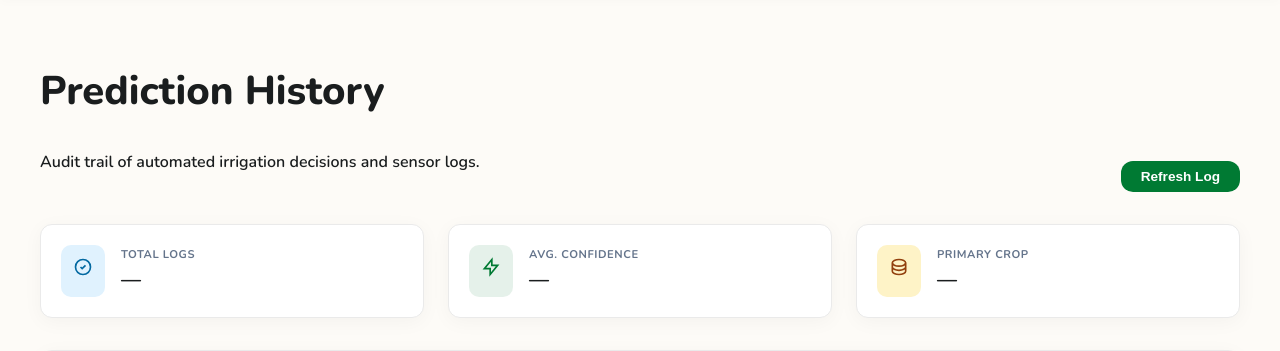
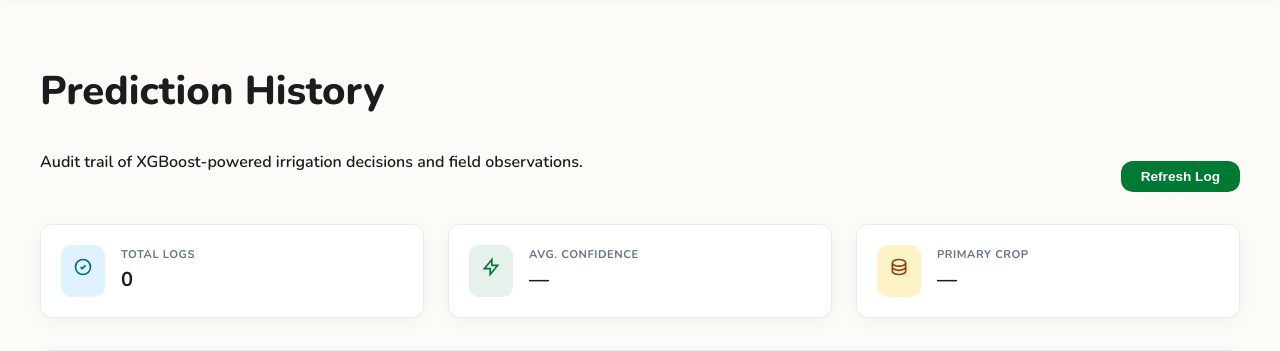
Before and after one commit to kumarsainit/precision-multiclass-irrigation-intelligence, a Flask app: page /history in a window 1280 px wide; the page is wider, and only the part inside the window is pictured. Shown: the part 65-416 px from the top of that part. Run offline with Flask 3, Linux system fonts and the light colour scheme; data that the repository does not hold is empty.

Commit message:
Revise prediction history page content and layout
Updated the prediction history page to reflect changes in the irrigation decision model and improved the layout and statistics display.

```diff
--- a/templates/history.html
+++ b/templates/history.html
@@ -6,42 +6,155 @@
 <div class="mb-6" style="display: flex; justify-content: space-between; align-items: flex-end; margin-bottom: 2rem;">
   <div>
     <h1 class="page-title">Prediction History</h1>
-    <p class="page-sub">Audit trail of automated irrigation decisions and sensor logs.</p>
+    <p class="page-sub">
+      Audit trail of XGBoost-powered irrigation decisions and field observations.
+    </p>
   </div>
-  <button onclick="loadHistory()" class="btn-primary" style="width: auto; padding: 0.5rem 1.25rem; font-size: 0.85rem;">
+
+  <button
+    onclick="loadHistory()"
+    class="btn-primary"
+    style="width: auto; padding: 0.5rem 1.25rem; font-size: 0.85rem;"
+  >
     Refresh Log
   </button>
 </div>
 
 <!-- Simple Summary Statistics -->
-<div class="two-col-grid" style="grid-template-columns: repeat(3, 1fr); margin-bottom: 2rem;">
-  <div class="card" style="padding: 1.25rem; display: flex; align-items: center; gap: 1rem;">
-    <div style="padding: 0.75rem; background: #e0f2fe; color: #0369a1; border-radius: 10px;">
-      <svg width="20" height="20" fill="none" stroke="currentColor" viewBox="0 0 24 24" stroke-width="2"><path d="M9 12l2 2 4-4m6 2a9 9 0 11-18 0 9 9 0 0118 0z"></path></svg>
+<div
+  class="two-col-grid"
+  style="grid-template-columns: repeat(3, 1fr); margin-bottom: 2rem;"
+>
+  <div
+    class="card"
+    style="padding: 1.25rem; display: flex; align-items: center; gap: 1rem;"
+  >
+    <div
+      style="padding: 0.75rem; background: #e0f2fe; color: #0369a1; border-radius: 10px;"
+    >
+      <svg
+        width="20"
+        height="20"
+        fill="none"
+        stroke="currentColor"
+        viewBox="0 0 24 24"
+        stroke-width="2"
+      >
+        <path d="M9 12l2 2 4-4m6 2a9 9 0 11-18 0 9 9 0 0118 0z"></path>
+      </svg>
     </div>
+
     <div>
-      <div style="font-size: 0.7rem; color: var(--text-muted); text-transform: uppercase; font-weight: 700; letter-spacing: 0.05em;">Total Logs</div>
-      <div style="font-size: 1.25rem; font-weight: 700;" id="stat-total">—</div>
+      <div
+        style="
+          font-size: 0.7rem;
+          color: var(--text-muted);
+          text-transform: uppercase;
+          font-weight: 700;
+          letter-spacing: 0.05em;
+        "
+      >
+        Total Logs
+      </div>
+
+      <div
+        style="font-size: 1.25rem; font-weight: 700;"
+        id="stat-total"
+      >
+        —
+      </div>
     </div>
   </div>
 
-  <div class="card" style="padding: 1.25rem; display: flex; align-items: center; gap: 1rem;">
-    <div style="padding: 0.75rem; background: var(--primary-soft); color: var(--primary); border-radius: 10px;">
-      <svg width="20" height="20" fill="none" stroke="currentColor" viewBox="0 0 24 24" stroke-width="2"><path d="M13 10V3L4 14h7v7l9-11h-7z"></path></svg>
+  <div
+    class="card"
+    style="padding: 1.25rem; display: flex; align-items: center; gap: 1rem;"
+  >
+    <div
+      style="
+        padding: 0.75rem;
+        background: var(--primary-soft);
+        color: var(--primary);
+        border-radius: 10px;
+      "
+    >
+      <svg
+        width="20"
+        height="20"
+        fill="none"
+        stroke="currentColor"
+        viewBox="0 0 24 24"
+        stroke-width="2"
+      >
+        <path d="M13 10V3L4 14h7v7l9-11h-7z"></path>
+      </svg>
     </div>
+
     <div>
-      <div style="font-size: 0.7rem; color: var(--text-muted); text-transform: uppercase; font-weight: 700; letter-spacing: 0.05em;">Avg. Confidence</div>
-      <div style="font-size: 1.25rem; font-weight: 700;" id="stat-conf">—</div>
+      <div
+        style="
+          font-size: 0.7rem;
+          color: var(--text-muted);
+          text-transform: uppercase;
+          font-weight: 700;
+          letter-spacing: 0.05em;
+        "
+      >
+        Avg. Confidence
+      </div>
+
+      <div
+        style="font-size: 1.25rem; font-weight: 700;"
+        id="stat-conf"
+      >
+        —
+      </div>
     </div>
   </div>
 
-  <div class="card" style="padding: 1.25rem; display: flex; align-items: center; gap: 1rem;">
-    <div style="padding: 0.75rem; background: #fef3c7; color: #92400e; border-radius: 10px;">
-      <svg width="20" height="20" fill="none" stroke="currentColor" viewBox="0 0 24 24" stroke-width="2"><path d="M4 7v10c0 2.21 3.582 4 8 4s8-1.79 8-4V7M4 7c0 2.21 3.582 4 8 4s8-1.79 8-4M4 7c0-2.21 3.582-4 8-4s8 1.79 8 4m0 5c0 2.21-3.582 4-8 4s-8-1.79-8-4"></path></svg>
+  <div
+    class="card"
+    style="padding: 1.25rem; display: flex; align-items: center; gap: 1rem;"
+  >
+    <div
+      style="
+        padding: 0.75rem;
+        background: #fef3c7;
+        color: #92400e;
+        border-radius: 10px;
+      "
+    >
+      <svg
+        width="20"
+        height="20"
+        fill="none"
+        stroke="currentColor"
+        viewBox="0 0 24 24"
+        stroke-width="2"
+      >
+        <path d="M4 7v10c0 2.21 3.582 4 8 4s8-1.79 8-4V7M4 7c0 2.21 3.582 4 8 4s8-1.79 8-4M4 7c0-2.21 3.582-4 8-4s8 1.79 8 4m0 5c0 2.21-3.582 4-8 4s-8-1.79-8-4"></path>
+      </svg>
     </div>
+
     <div>
-      <div style="font-size: 0.7rem; color: var(--text-muted); text-transform: uppercase; font-weight: 700; letter-spacing: 0.05em;">Primary Crop</div>
-      <div style="font-size: 1.25rem; font-weight: 700;" id="stat-crop">—</div>
+      <div
+        style="
+          font-size: 0.7rem;
+          color: var(--text-muted);
+          text-transform: uppercase;
+          font-weight: 700;
+          letter-spacing: 0.05em;
+        "
+      >
+        Primary Crop
+      </div>
+
+      <div
+        style="font-size: 1.25rem; font-weight: 700;"
+        id="stat-crop"
+      >
+        —
+      </div>
     </div>
   </div>
 </div>
@@ -49,7 +162,13 @@
 <div class="card">
   <div class="history-table-wrap">
     <div id="history-content">
-      <div style="padding: 4rem; text-align: center; color: var(--text-muted);">
+      <div
+        style="
+          padding: 4rem;
+          text-align: center;
+          color: var(--text-muted);
+        "
+      >
         <p>Synchronizing history...</p>
       </div>
     </div>
@@ -62,6 +181,7 @@
     border-collapse: collapse;
     text-align: left;
   }
+
   .history-table th {
     background: #FAFAFA;
     padding: 1rem 1.5rem;
@@ -71,13 +191,20 @@
     color: var(--text-muted);
     border-bottom: 1px solid var(--border-color);
   }
+
   .history-table td {
     padding: 1rem 1.5rem;
     border-bottom: 1px solid var(--border-color);
     font-size: 0.9rem;
   }
-  .history-table tr:last-child td { border-bottom: none; }
-  .history-table tr:hover { background-color: #FDFBF7; }
+
+  .history-table tr:last-child td {
+    border-bottom: none;
+  }
+
+  .history-table tr:hover {
+    background-color: #FDFBF7;
+  }
 
   .badge {
     padding: 4px 10px;
@@ -86,10 +213,26 @@
     font-weight: 700;
     text-transform: uppercase;
   }
-  .badge-high { background: #fee2e2; color: #b91c1c; }
-  .badge-medium { background: #fef3c7; color: #92400e; }
-  .badge-low { background: #e0f2fe; color: #0369a1; }
-  .badge-none { background: #f1f5f9; color: #475569; }
+
+  .badge-high {
+    background: #fee2e2;
+    color: #b91c1c;
+  }
+
+  .badge-medium {
+    background: #fef3c7;
+    color: #92400e;
+  }
+
+  .badge-low {
+    background: #e0f2fe;
+    color: #0369a1;
+  }
+
+  .badge-none {
+    background: #f1f5f9;
+    color: #475569;
+  }
 </style>
 {% endblock %}
 
@@ -99,6 +242,7 @@ function loadHistory() {
   fetch('/api/history')
     .then(r => r.json())
     .then(data => {
+
       const wrap = document.getElementById('history-content');
       const predictions = data.predictions || [];
 
@@ -106,80 +250,210 @@ function loadHistory() {
         wrap.innerHTML = `
           <div style="padding: 5rem; text-align: center;">
             <div style="font-size: 3rem; margin-bottom: 1rem;">📋</div>
-            <h3 style="font-weight: 700; color: var(--text-main);">No History Found</h3>
-            <p style="color: var(--text-muted);">Run your first analysis to see data here.</p>
-          </div>`;
+
+            <h3 style="
+              font-weight: 700;
+              color: var(--text-main);
+            ">
+              No History Found
+            </h3>
+
+            <p style="color: var(--text-muted);">
+              Run your first analysis to see data here.
+            </p>
+          </div>
+        `;
+
+        document.getElementById('stat-total').textContent = '0';
+        document.getElementById('stat-conf').textContent = '—';
+        document.getElementById('stat-crop').textContent = '—';
+
         return;
       }
 
-      // Update Stats
-      document.getElementById('stat-total').textContent = predictions.length;
-      const avgConf = predictions.reduce((acc, p) => acc + (p.confidence || 0), 0) / predictions.length;
-      document.getElementById('stat-conf').textContent = Math.round(avgConf * 100) + '%';
+      // Update total prediction count
+      document.getElementById('stat-total').textContent =
+        predictions.length;
 
-      const crops = predictions.map(p => p.crop_type);
-      const topCrop = [...crops].sort((a,b) => crops.filter(v => v===a).length - crops.filter(v => v===b).length).pop();
-      document.getElementById('stat-crop').textContent = topCrop || '—';
+      // Calculate average confidence
+      const confidenceValues = predictions
+        .map(p => Number(p.confidence))
+        .filter(v => Number.isFinite(v));
+
+      if (confidenceValues.length > 0) {
+        const avgConf =
+          confidenceValues.reduce((acc, value) => acc + value, 0) /
+          confidenceValues.length;
+
+        document.getElementById('stat-conf').textContent =
+          Math.round(avgConf * 100) + '%';
+      } else {
+        document.getElementById('stat-conf').textContent = '—';
+      }
+
+      // Determine most frequently predicted crop
+      const crops = predictions
+        .map(p => p.crop_type)
+        .filter(Boolean);
+
+      const cropCounts = {};
+
+      crops.forEach(crop => {
+        cropCounts[crop] = (cropCounts[crop] || 0) + 1;
+      });
+
+      const topCrop = Object.entries(cropCounts)
+        .sort((a, b) => b[1] - a[1])[0];
+
+      document.getElementById('stat-crop').textContent =
+        topCrop ? topCrop[0] : '—';
 
       let rows = '';
+
       predictions.forEach(p => {
-        const level = (p.irrigation_required || 'none').toLowerCase();
+
+        const level =
+          (p.irrigation_required || 'none').toLowerCase();
 
         rows += `
           <tr>
+
             <td>
-              <div style="font-weight: 700; color: var(--text-main);">${fmtDate(p.timestamp)}</div>
-              <div style="font-size: 0.75rem; color: var(--text-muted);">LightGBM Engine</div>
-            </td>
-            <td>
-              <div style="display: flex; align-items: center; gap: 8px;">
-                <span>🌱</span>
-                <span style="font-weight: 500;">${p.crop_type || '—'}</span>
+              <div style="
+                font-weight: 700;
+                color: var(--text-main);
+              ">
+                ${fmtDate(p.timestamp)}
+              </div>
+
+              <div style="
+                font-size: 0.75rem;
+                color: var(--text-muted);
+              ">
+                XGBoost Final Deployment Model
               </div>
             </td>
+
             <td>
-              <div style="font-weight: 700; color: ${p.water_recommendation_mm > 0 ? 'var(--primary)' : 'var(--text-muted)'}">
-                ${p.water_recommendation_mm || 0} <span style="font-size: 0.7rem; font-weight: 400; color: var(--text-muted);">mm</span>
+              <div style="
+                display: flex;
+                align-items: center;
+                gap: 8px;
+              ">
+                <span>🌱</span>
+
+                <span style="font-weight: 500;">
+                  ${p.crop_type || '—'}
+                </span>
               </div>
             </td>
+
+            <td>
+              <div style="
+                font-weight: 700;
+                color: ${
+                  p.water_recommendation_mm > 0
+                    ? 'var(--primary)'
+                    : 'var(--text-muted)'
+                };
+              ">
+                ${p.water_recommendation_mm || 0}
+
+                <span style="
+                  font-size: 0.7rem;
+                  font-weight: 400;
+                  color: var(--text-muted);
+                ">
+                  mm
+                </span>
+              </div>
+            </td>
+
             <td>
               <span class="badge ${badgeClass(level)}">
                 ${p.irrigation_required || '—'}
               </span>
             </td>
+
             <td style="text-align: right;">
-              <div style="font-family: monospace; font-weight: 700; color: var(--text-main);">
-                ${p.confidence ? (p.confidence * 100).toFixed(1) + '%' : '—'}
+              <div style="
+                font-family: monospace;
+                font-weight: 700;
+                color: var(--text-main);
+              ">
+                ${
+                  p.confidence !== undefined &&
+                  p.confidence !== null
+                    ? (p.confidence * 100).toFixed(1) + '%'
+                    : '—'
+                }
               </div>
             </td>
-          </tr>`;
+
+          </tr>
+        `;
       });
 
       wrap.innerHTML = `
         <table class="history-table">
+
           <thead>
             <tr>
               <th>Timestamp</th>
               <th>Crop</th>
               <th>Rec. Volume</th>
               <th>Urgency</th>
-              <th style="text-align: right;">AI Confidence</th>
+              <th style="text-align: right;">
+                AI Confidence
+              </th>
             </tr>
           </thead>
-          <tbody>${rows}</tbody>
-        </table>`;
+
+          <tbody>
+            ${rows}
+          </tbody>
+
+        </table>
+      `;
     })
-    .catch(() => {
+
+    .catch(error => {
+
+      console.error(
+        'History synchronization failed:',
+        error
+      );
+
       document.getElementById('history-content').innerHTML = `
-        <div style="padding: 5rem; text-align: center; color: #dc3545;">
-          <div style="font-size: 2rem; margin-bottom: 0.5rem;">⚠️</div>
-          <p style="font-weight: 700;">Connection Lost</p>
-          <p style="font-size: 0.85rem; opacity: 0.8;">Could not sync with the database.</p>
-        </div>`;
+        <div style="
+          padding: 5rem;
+          text-align: center;
+          color: #dc3545;
+        ">
+          <div style="
+            font-size: 2rem;
+            margin-bottom: 0.5rem;
+          ">
+            ⚠️
+          </div>
+
+          <p style="font-weight: 700;">
+            Connection Lost
+          </p>
+
+          <p style="
+            font-size: 0.85rem;
+            opacity: 0.8;
+          ">
+            Could not sync with the prediction history.
+          </p>
+        </div>
+      `;
     });
 }
 
 loadHistory();
+
 // Refresh every 30 seconds
 setInterval(loadHistory, 30000);
 </script>
```
